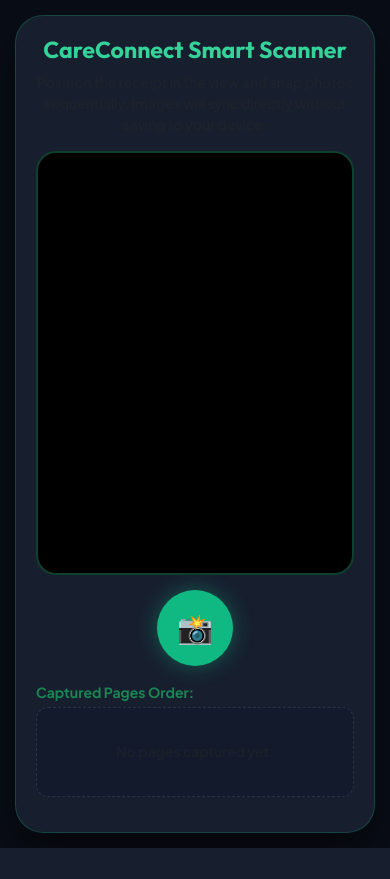
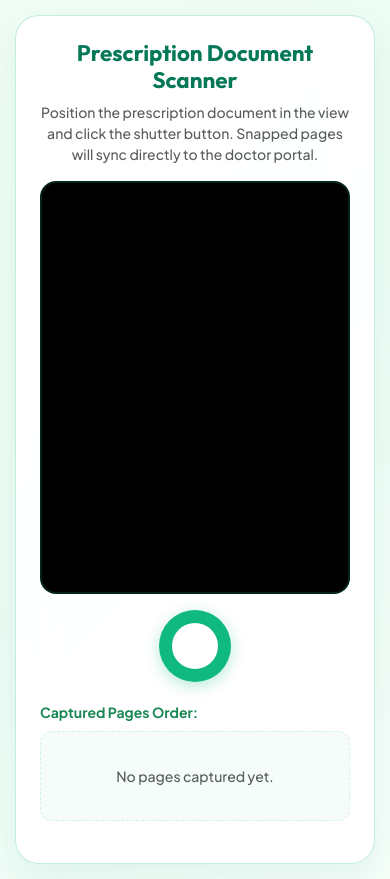
Before and after one commit to Shivamdadhich/CareConnect, a Flask app: page /mobile/prescription/upload/1 in a window 390 px wide. Before the commit the page ends 848 px from the top, so only its background shows below. Run offline with Flask 3, Linux system fonts and the light colour scheme; some libraries are stand-ins or nearby versions.

Commit message:
fix: Use LAST_INSERT_ID for history mapping and update mobile scanner to light-themed professional layout

```diff
--- a/app.py
+++ b/app.py
@@ -359,7 +359,10 @@ def save_history():
         INSERT INTO patient_history (aadhaar, visit_date, diagnosis, prescription, advised_tests, doctor_name, prescription_image, prescription_image_name)
         VALUES (%s, %s, %s, %s, %s, %s, NULL, NULL)
     """, (aadhaar, visit_date, diagnosis, prescription, tests, doctor_name))
-    history_id = cur.lastrowid
+
+    cur.execute("SELECT LAST_INSERT_ID() as new_id")
+    insert_row = cur.fetchone()
+    history_id = insert_row["new_id"] if insert_row else cur.lastrowid
 
     if scan_token:
         # Retrieve all uploaded files in this session
--- a/templates/mobile_upload.html
+++ b/templates/mobile_upload.html
@@ -3,84 +3,98 @@
 <head>
     <meta charset="UTF-8">
     <meta name="viewport" content="width=device-width, initial-scale=1.0">
-    <title>Capture Prescription | CareConnect</title>
+    <title>Prescription Document Scanner | CareConnect</title>
     <!-- Google Fonts -->
     <link href="https://fonts.googleapis.com/css2?family=Outfit:wght@600;700;800&family=Plus+Jakarta+Sans:wght@500;600;700&display=swap" rel="stylesheet">
     <link href="https://cdn.jsdelivr.net/npm/bootstrap@5.3.0/dist/css/bootstrap.min.css" rel="stylesheet">
     <style>
         body {
             font-family: 'Plus Jakarta Sans', sans-serif;
-            background: #090d16;
-            color: #f8fafc;
+            background: linear-gradient(135deg, #f0fdf4 0%, #ecfdf5 50%, #f6fffa 100%) !important;
             min-height: 100vh;
             display: flex;
             align-items: center;
             justify-content: center;
             padding: 15px;
             margin: 0;
+            color: #064e3b;
         }
         .capture-card {
-            background: rgba(30, 41, 59, 0.7);
+            background: rgba(255, 255, 255, 0.95);
             backdrop-filter: blur(20px);
             border: 1px solid rgba(16, 185, 129, 0.25);
-            border-radius: 28px;
-            padding: 20px;
-            box-shadow: 0 20px 40px rgba(0, 0, 0, 0.5);
+            border-radius: 24px;
+            padding: 24px;
+            box-shadow: 0 15px 35px rgba(4, 120, 87, 0.08);
             width: 100%;
             max-width: 480px;
             text-align: center;
         }
         h3 {
             font-family: 'Outfit', sans-serif;
-            color: #34d399;
+            color: #047857;
             font-weight: 700;
+            font-size: 1.4rem;
         }
         .video-preview-wrapper {
             position: relative;
             width: 100%;
-            border-radius: 20px;
+            border-radius: 16px;
             overflow: hidden;
             background: #000;
-            border: 2px solid rgba(52, 211, 153, 0.3);
-            margin-bottom: 15px;
+            border: 2px solid rgba(16, 185, 129, 0.2);
+            margin-bottom: 16px;
             aspect-ratio: 3/4;
+            box-shadow: inset 0 0 20px rgba(0, 0, 0, 0.2);
         }
         #webcam {
             width: 100%;
             height: 100%;
             object-fit: cover;
         }
-        .capture-trigger {
+        .shutter-btn-container {
+            margin-bottom: 20px;
+            display: flex;
+            justify-content: center;
+            align-items: center;
+        }
+        .shutter-btn {
             background: #10b981;
-            border: 6px solid rgba(16, 185, 129, 0.3);
-            color: white;
-            width: 76px;
-            height: 76px;
+            border: 5px solid rgba(16, 185, 129, 0.2);
+            width: 72px;
+            height: 72px;
             border-radius: 50%;
-            display: inline-flex;
+            cursor: pointer;
+            transition: all 0.2s ease;
+            box-shadow: 0 4px 15px rgba(16, 185, 129, 0.3);
+            display: flex;
             align-items: center;
             justify-content: center;
-            font-size: 1.8rem;
-            cursor: pointer;
+        }
+        .shutter-btn-inner {
+            width: 50px;
+            height: 50px;
+            border-radius: 50%;
+            background: #ffffff;
+            border: 2px solid #10b981;
             transition: all 0.2s ease;
-            box-shadow: 0 0 20px rgba(16, 185, 129, 0.4);
         }
-        .capture-trigger:active {
-            transform: scale(0.9);
-            background: #059669;
+        .shutter-btn:active .shutter-btn-inner {
+            transform: scale(0.85);
+            background: #e6fbf4;
         }
         .thumbnails-container {
             display: flex;
             gap: 10px;
             overflow-x: auto;
-            padding: 10px 5px;
+            padding: 8px;
             scrollbar-width: thin;
             justify-content: flex-start;
             min-height: 90px;
             border-radius: 12px;
-            background: rgba(15, 23, 42, 0.5);
-            margin-bottom: 15px;
-            border: 1px dashed rgba(255, 255, 255, 0.1);
+            background: rgba(16, 185, 129, 0.04);
+            margin-bottom: 18px;
+            border: 1.5px dashed rgba(16, 185, 129, 0.15);
         }
         .thumb-wrapper {
             position: relative;
@@ -88,7 +102,8 @@
             height: 70px;
             border-radius: 10px;
             overflow: hidden;
-            border: 2px solid #34d399;
+            border: 2px solid #10b981;
+            box-shadow: 0 2px 8px rgba(4, 120, 87, 0.1);
         }
         .thumb-wrapper img {
             width: 100%;
@@ -99,60 +114,70 @@
             position: absolute;
             bottom: 2px;
             right: 2px;
-            background: rgba(0,0,0,0.7);
-            color: #34d399;
-            font-size: 0.65rem;
-            padding: 2px 4px;
-            border-radius: 4px;
+            background: rgba(4, 120, 87, 0.95);
+            color: #ffffff;
+            font-size: 0.6rem;
+            padding: 1px 4px;
+            border-radius: 3px;
             font-weight: 700;
         }
         .thumb-delete {
             position: absolute;
-            top: -2px;
-            left: -2px;
+            top: 2px;
+            left: 2px;
             background: #ef4444;
             color: white;
             border-radius: 50%;
             width: 18px;
             height: 18px;
-            font-size: 0.65rem;
+            font-size: 0.7rem;
             display: flex;
             align-items: center;
             justify-content: center;
             cursor: pointer;
             font-weight: bold;
             border: 1px solid white;
+            box-shadow: 0 1px 4px rgba(0,0,0,0.2);
         }
         .btn-action {
-            border-radius: 14px;
-            padding: 14px 28px;
+            border-radius: 12px;
+            padding: 12px 24px;
             font-weight: 700;
-            font-size: 1.05rem;
+            font-size: 1rem;
             transition: all 0.3s ease;
-            box-shadow: 0 4px 20px rgba(16, 185, 129, 0.3);
+            box-shadow: 0 4px 14px rgba(16, 185, 129, 0.2);
+            border: none;
+            background: #10b981;
+            color: #ffffff;
+        }
+        .btn-action:hover {
+            background: #059669;
+            transform: translateY(-1px);
         }
     </style>
 </head>
 <body>
     <div class="capture-card">
-        <h3 class="mb-2">CareConnect Smart Scanner</h3>
-        <p class="text-light-50 text-muted small mb-3">Position the receipt in the view and snap photos sequentially. Images will sync directly without saving to your device.</p>
+        <h3 class="mb-2">Prescription Document Scanner</h3>
+        <p class="text-muted small mb-3">Position the prescription document in the view and click the shutter button. Snapped pages will sync directly to the doctor portal.</p>
 
         <div class="video-preview-wrapper">
             <video id="webcam" autoplay playsinline></video>
         </div>
 
-        <div class="mb-3">
-            <button type="button" class="capture-trigger" onclick="captureFrame()">📸</button>
+        <div class="shutter-btn-container">
+            <div class="shutter-btn" onclick="captureFrame()">
+                <div class="shutter-btn-inner"></div>
+            </div>
         </div>
 
-        <div class="text-start mb-1 small text-success fw-bold">Captured Pages Order:</div>
+        <div class="text-start mb-2 small text-success fw-bold">Captured Pages Order:</div>
         <div class="thumbnails-container" id="thumbContainer">
             <div class="w-100 text-center text-muted small my-auto py-2" id="emptyPlaceholder">No pages captured yet.</div>
         </div>
 
-        <button type="button" id="uploadBtn" class="btn btn-action btn-success w-100" style="display: none;" onclick="uploadAll()">
-            Upload & Sync Pages ➔
+        <button type="button" id="uploadBtn" class="btn btn-action w-100" style="display: none;" onclick="uploadAll()">
+            Upload & Sync Pages
         </button>
 
         <canvas id="captureCanvas" style="display: none;"></canvas>
@@ -165,19 +190,17 @@
         const emptyPlaceholder = document.getElementById('emptyPlaceholder');
         const uploadBtn = document.getElementById('uploadBtn');
 
-        let capturedBlobs = []; // Array of Blobs in chronological order
+        let capturedBlobs = [];
 
-        // Initialize WebRTC back camera stream
+        // Initialize camera
         navigator.mediaDevices.getUserMedia({
             video: { facingMode: { exact: "environment" } },
             audio: false
         })
         .catch(err => {
-            console.log("Back camera exact match failed, falling back to any environment camera.");
             return navigator.mediaDevices.getUserMedia({ video: { facingMode: "environment" }, audio: false });
         })
         .catch(err => {
-            console.log("No environment camera found, falling back to default camera.");
             return navigator.mediaDevices.getUserMedia({ video: true, audio: false });
         })
         .then(stream => {
@@ -185,20 +208,18 @@
         })
         .catch(err => {
             console.error("Camera access error:", err);
-            alert("Error accessing camera. Please ensure permissions are granted.");
+            alert("Unable to open camera. Please grant permission in browser settings.");
         });
 
         function captureFrame() {
             if (!video.srcObject) return;
 
-            // Set canvas size matching the video stream resolution
             canvas.width = video.videoWidth;
             canvas.height = video.videoHeight;
 
             const ctx = canvas.getContext('2d');
             ctx.drawImage(video, 0, 0, canvas.width, canvas.height);
 
-            // Convert to blob and store
             canvas.toBlob((blob) => {
                 capturedBlobs.push(blob);
                 renderThumbnails();
@@ -211,7 +232,6 @@
         }
 
         function renderThumbnails() {
-            // Clear all
             thumbContainer.innerHTML = '';
 
             if (capturedBlobs.length === 0) {
@@ -244,7 +264,7 @@
             });
 
             uploadBtn.style.display = 'block';
-            uploadBtn.innerHTML = `Upload & Sync ${capturedBlobs.length} Page${capturedBlobs.length > 1 ? 's' : ''} ➔`;
+            uploadBtn.innerHTML = `Upload & Sync ${capturedBlobs.length} Page${capturedBlobs.length > 1 ? 's' : ''}`;
         }
 
         function uploadAll() {
@@ -257,7 +277,6 @@
             `;
 
             const formData = new FormData();
-            // Append files to FormData in the captured order
             capturedBlobs.forEach((blob, idx) => {
                 formData.append('prescription_file', blob, `prescription_page_${idx + 1}.jpg`);
             });
```
